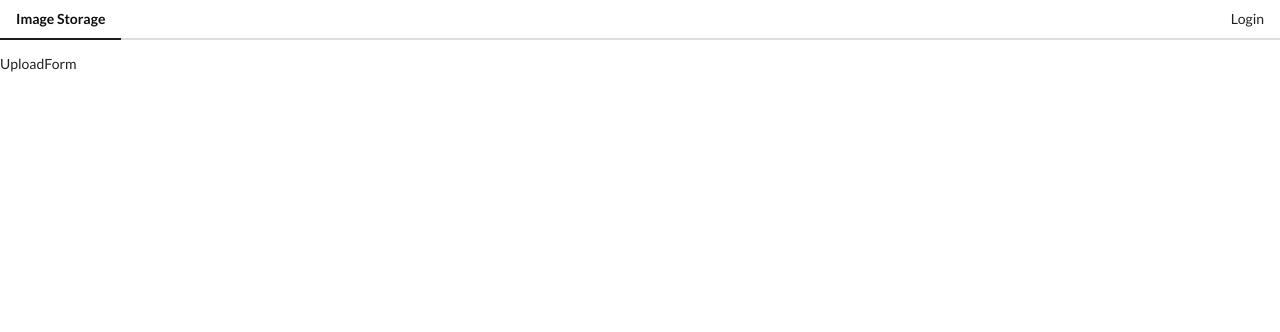
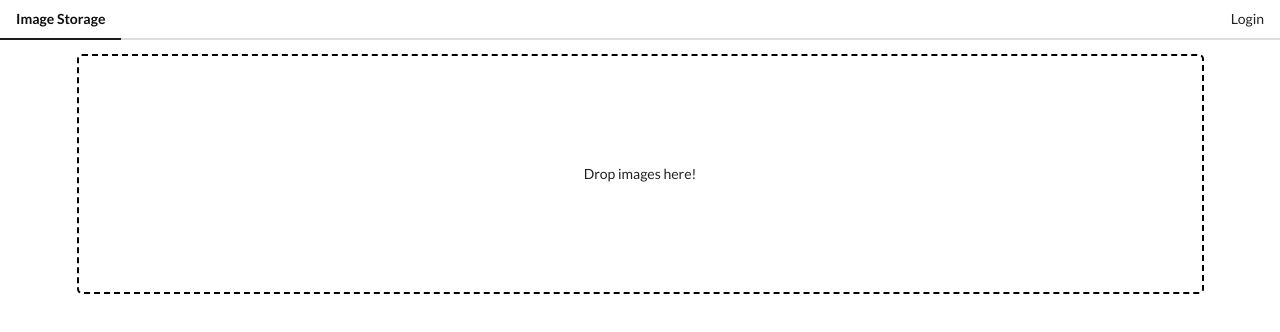
Before and after one commit to diazpablo/vue-upload-images-imgur, a Vue app: page /upload in a window 1280 px wide. Shown: the top 332 px of the page. Built offline with nearby package versions, Linux system fonts and the light colour scheme; no server answers; what vue-head would draw is missing.

Commit message:
add upload image function and imagelist styling

```diff
--- a/src/App.vue
+++ b/src/App.vue
@@ -1,7 +1,9 @@
 <template>
 	<div>
 		<Header />
-		<router-view />
+		<div class="ui container">
+			<router-view />
+		</div>
 	</div>
 </template>
 
--- a/src/api/imgur.js
+++ b/src/api/imgur.js
@@ -5,6 +5,7 @@
 const CLIENT_ID = process.env.VUE_APP_CLIENT_ID;
 const LOGIN_PATH = '/oauth2/authorize';
 const GET_IMAGES_PATH = '/3/account/me/images';
+const UPLOAD_IMAGE_PATH = '/3/upload';
 
 export default {
 	login() {
@@ -21,5 +22,19 @@
 				Authorization: `Bearer ${token}`
 			}
 		});
+	},
+	uploadImages(images, token) {
+		const promises = Array.from(images).map(image => {
+			const formData = new FormData();
+			formData.append('image', image);
+
+			return axios.post(`${BASE_URL}${UPLOAD_IMAGE_PATH}`, formData, {
+				headers: {
+					Authorization: `Bearer ${token}`,
+				}
+			});
+		});
+
+		return Promise.all(promises);
 	}
 };
--- a/src/components/ImageList.vue
+++ b/src/components/ImageList.vue
@@ -1,5 +1,5 @@
 <template>
-	<div class="flex">
+	<div class="image-container">
 		<img v-for="image in allImages" :key="image.id" :src="image.link" />
 	</div>
 </template>
@@ -18,5 +18,13 @@
 </script>
 
 <style scoped>
+	.image-container {
+		column-count: 3;
+		column-gap: 0;
+	}
 
+	img {
+		max-width: 100%;
+		padding:5px;
+	}
 </style>
--- a/src/components/UploadForm.vue
+++ b/src/components/UploadForm.vue
@@ -1,15 +1,45 @@
 <template>
-	<div>
-		UploadForm
+	<div class="dropper">
+		<input
+			type="file"
+			multiple
+			accept="image/*"
+			@change="uploadImages($event.target.files)"
+		/>
+		<span>Drop images here!</span>
 	</div>
 </template>
 
 <script>
+	import { mapActions } from 'vuex';
+
 	export default {
-		name: "UploadForm"
+		name: "UploadForm",
+		methods: mapActions([ 'uploadImages' ])
 	}
 </script>
 
 <style scoped>
+	.dropper {
+		display: flex;
+		align-items: center;
+		justify-content: center;
+		height: 30vh;
+		border: 2px dashed black;
+		border-radius: 5px;
+		position: relative;
+		transition: background-color .4s;
+	}
 
+	.dropper:hover {
+		background-color: #eee;
+	}
+
+	input {
+		cursor: pointer;
+		position: absolute;
+		width: 100%;
+		height: 100%;
+		opacity: 0;
+	}
 </style>
--- a/src/store/modules/images.js
+++ b/src/store/modules/images.js
@@ -1,4 +1,5 @@
 import api from '@/api/imgur';
+import { router } from "@/main";
 
 const state = {
 	images: []
@@ -15,7 +16,15 @@
 		commit('setImages', data.data)
 
 	},
-	uploadImage: () => {
+	uploadImages: async ({ rootState }, images) => {
+		// Get the access token
+		const { token } = rootState.auth;
+
+		// Call out API module to do the upload
+		await api.uploadImages(images, token);
+
+		// Redirect user to Gallery route
+		router.push('/');
 	}
 }
 
```
